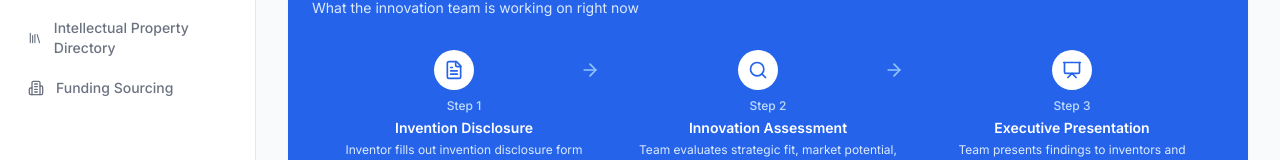
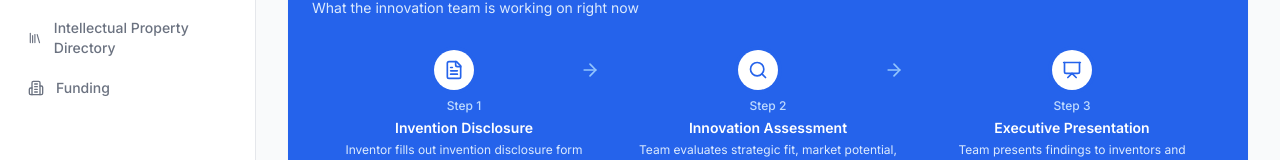
Before and after one commit to TIBI-innovation/Innovation-Dashboard, a Next.js app: page / in a window 1280 px wide. Shown: the part 230-390 px from the top of the page. Built offline with nearby package versions, Linux system fonts and the light colour scheme; no server answers.

Commit message:
chnaged name of funding page

```diff
--- a/src/app/(dashboard)/funding-sourcing/page.tsx
+++ b/src/app/(dashboard)/funding-sourcing/page.tsx
@@ -203,7 +203,7 @@ export default function FundingSourcingPage() {
       <Header />
       <div className="space-y-6 p-8">
         <div>
-          <h2 className="text-xl font-semibold text-gray-900">Funding Sourcing</h2>
+          <h2 className="text-xl font-semibold text-gray-900">Funding</h2>
           <p className="mt-1 text-sm text-gray-500">
             Review the first worksheet of the Terasaki Funding CRM and identify aligned funding targets.
           </p>
--- a/src/components/sidebar.tsx
+++ b/src/components/sidebar.tsx
@@ -19,7 +19,7 @@ const navItems = [
   { label: "Licensing Center", href: "/licensing", icon: Key },
   { label: "Reports", href: "/reports", icon: BarChart3 },
   { label: "Intellectual Property Directory", href: "/ip-directory", icon: Library },
-  { label: "Funding Sourcing", href: "/funding-sourcing", icon: Building2 },
+  { label: "Funding", href: "/funding-sourcing", icon: Building2 },
 ];
 
 export function Sidebar() {
```
